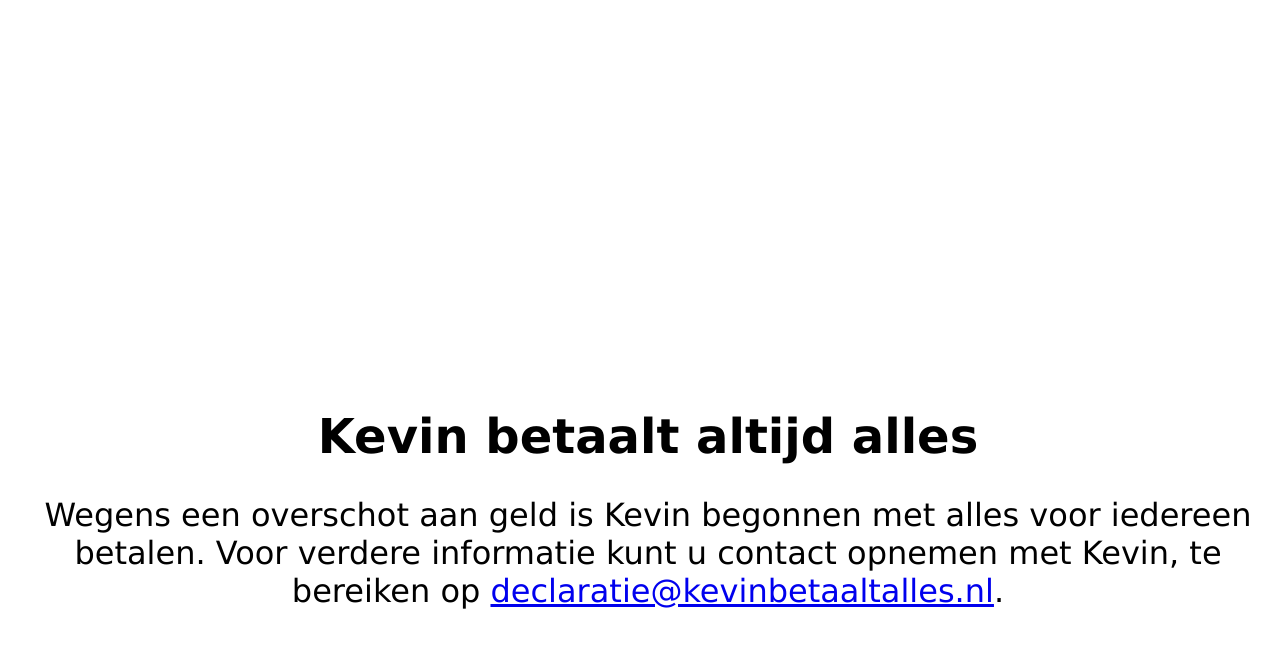
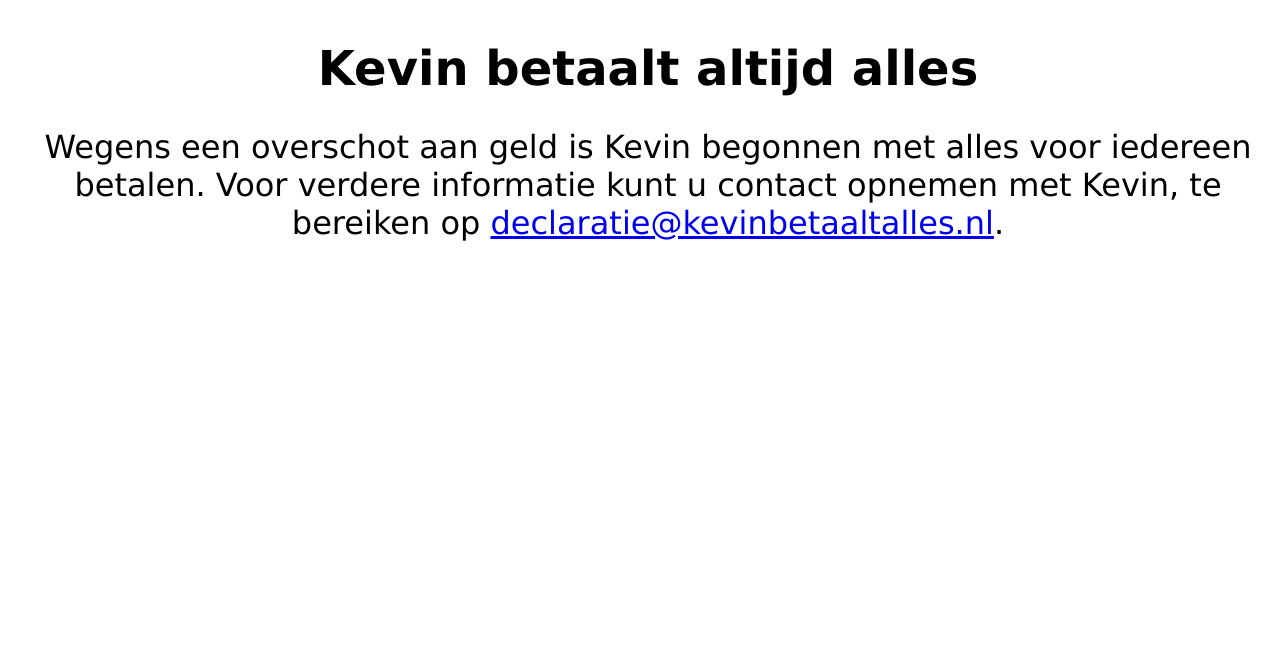
Before and after one commit to RensHam/KevinBetaaltAlles, a PHP site: page /templates/home.php in a window 1280 px wide. Shown: the top 648 px of the page. Run offline with PHP 8.4, Linux system fonts and the light colour scheme.

Commit message:
Fix css for home

```diff
--- a/assets/css/main.css
+++ b/assets/css/main.css
@@ -9,7 +9,6 @@
 
 div.home {
     position: fixed;
-    top: calc(50% - 1.5em);
     width: 100%;
     text-align: center;
     font-family: Verdana, Geneva, sans-serif;
```
